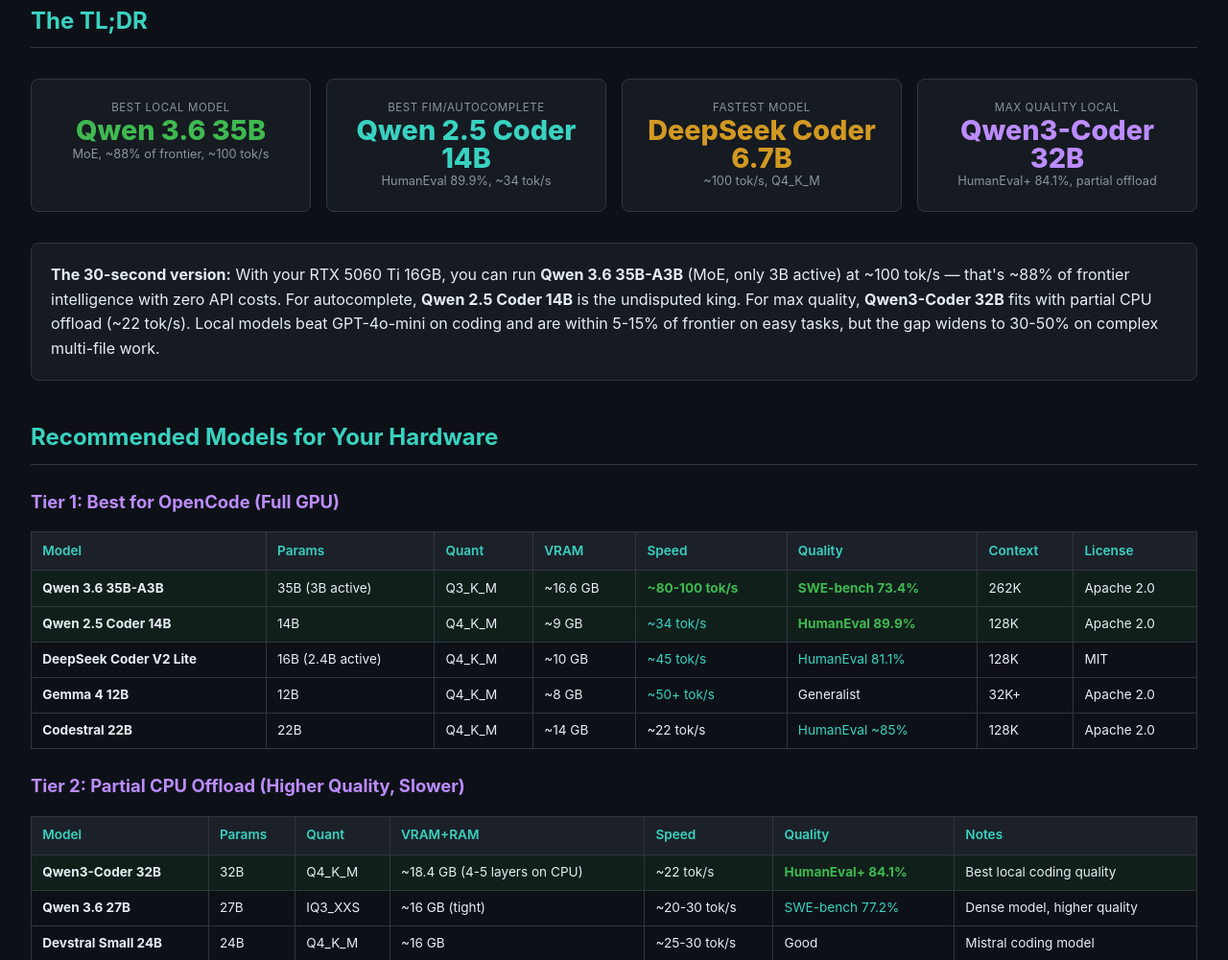
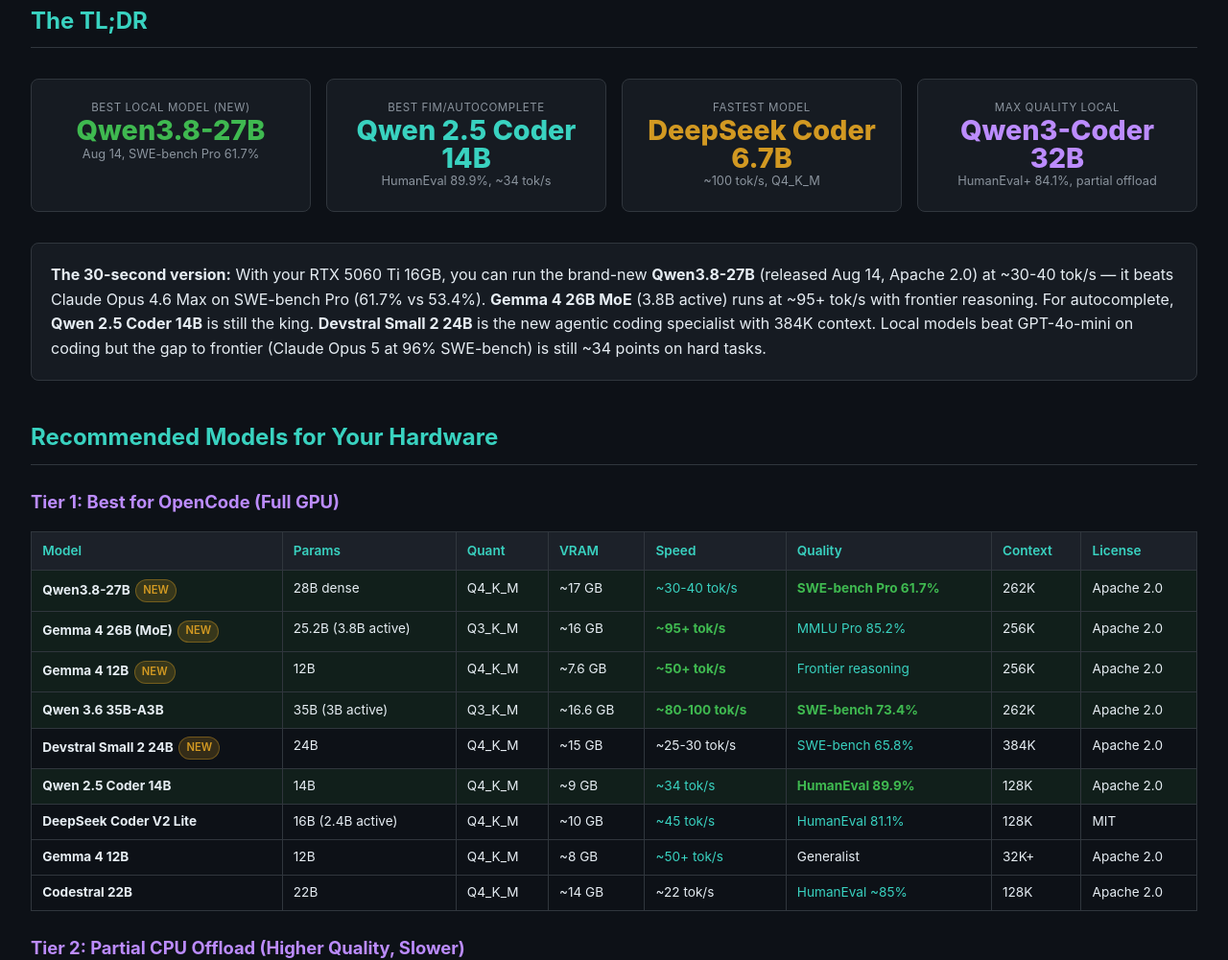
Before and after one commit to alikhan37544/AI-Tools-Benchmark-for-Opencode, a plain HTML site: page local-llm-for-opencode.html in a window 1280 px wide. Shown: the part 338-1339 px from the top of the page at 96% size. Drawn offline with Linux system fonts and the light colour scheme.

Commit message:
Update with latest Aug 2026 releases: Qwen3.8-27B, Gemma 4, Devstral Small 2, GLM-5.3
- Added Qwen3.8-27B (Aug 14, Apache 2.0, SWE-bench Pro 61.7%, #1 HuggingFace)
- Added Gemma 4 family (E2B/E4B/12B/26B-MoE/31B, vision+audio+thinking)
- Added Devstral Small 2 24B (agentic coding, 384K ctx, SWE-bench 65.8%)
- Added Qwen3.8 Max to Go models (#8 LMSYS, #3 WebDev Arena)
- Added GLM-5.3 to Go models (Aug 14 release)
- Updated BenchLM leaderboard (Qwen3.8 Max #11, 66.7%)
- Updated LMSYS Arena (Qwen3.8 Max #8, 1491 Elo)
- Updated Artificial Analysis (Qwen3.8 Max #11, Intelligence 58)
- Added August 2026 release timeline (19 models)
- Updated local LLM recommendations with newest models

```diff
--- a/local-llm-for-opencode.html
+++ b/local-llm-for-opencode.html
@@ -105,9 +105,9 @@
 
 <div class="grid-4">
   <div class="card metric-card">
-    <div class="metric-label">Best Local Model</div>
-    <div class="metric-big" style="color:var(--green)">Qwen 3.6 35B</div>
-    <div class="muted">MoE, ~88% of frontier, ~100 tok/s</div>
+    <div class="metric-label">Best Local Model (NEW)</div>
+    <div class="metric-big" style="color:var(--green)">Qwen3.8-27B</div>
+    <div class="muted">Aug 14, SWE-bench Pro 61.7%</div>
   </div>
   <div class="card metric-card">
     <div class="metric-label">Best FIM/Autocomplete</div>
@@ -127,7 +127,7 @@
 </div>
 
 <div class="card">
-  <p><strong>The 30-second version:</strong> With your RTX 5060 Ti 16GB, you can run <strong>Qwen 3.6 35B-A3B</strong> (MoE, only 3B active) at ~100 tok/s — that's ~88% of frontier intelligence with zero API costs. For autocomplete, <strong>Qwen 2.5 Coder 14B</strong> is the undisputed king. For max quality, <strong>Qwen3-Coder 32B</strong> fits with partial CPU offload (~22 tok/s). Local models beat GPT-4o-mini on coding and are within 5-15% of frontier on easy tasks, but the gap widens to 30-50% on complex multi-file work.</p>
+  <p><strong>The 30-second version:</strong> With your RTX 5060 Ti 16GB, you can run the brand-new <strong>Qwen3.8-27B</strong> (released Aug 14, Apache 2.0) at ~30-40 tok/s — it beats Claude Opus 4.6 Max on SWE-bench Pro (61.7% vs 53.4%). <strong>Gemma 4 26B MoE</strong> (3.8B active) runs at ~95+ tok/s with frontier reasoning. For autocomplete, <strong>Qwen 2.5 Coder 14B</strong> is still the king. <strong>Devstral Small 2 24B</strong> is the new agentic coding specialist with 384K context. Local models beat GPT-4o-mini on coding but the gap to frontier (Claude Opus 5 at 96% SWE-bench) is still ~34 points on hard tasks.</p>
 </div>
 </section>
 
@@ -151,6 +151,36 @@
 </thead>
 <tbody>
 <tr class="highlight">
+  <td><strong>Qwen3.8-27B</strong> <span class="tag tag-gold">NEW</span></td>
+  <td>28B dense</td>
+  <td>Q4_K_M</td>
+  <td>~17 GB</td>
+  <td class="good">~30-40 tok/s</td>
+  <td class="best">SWE-bench Pro 61.7%</td>
+  <td>262K</td>
+  <td>Apache 2.0</td>
+</tr>
+<tr class="highlight">
+  <td><strong>Gemma 4 26B (MoE)</strong> <span class="tag tag-gold">NEW</span></td>
+  <td>25.2B (3.8B active)</td>
+  <td>Q3_K_M</td>
+  <td>~16 GB</td>
+  <td class="best">~95+ tok/s</td>
+  <td class="good">MMLU Pro 85.2%</td>
+  <td>256K</td>
+  <td>Apache 2.0</td>
+</tr>
+<tr class="highlight">
+  <td><strong>Gemma 4 12B</strong> <span class="tag tag-gold">NEW</span></td>
+  <td>12B</td>
+  <td>Q4_K_M</td>
+  <td>~7.6 GB</td>
+  <td class="best">~50+ tok/s</td>
+  <td class="good">Frontier reasoning</td>
+  <td>256K</td>
+  <td>Apache 2.0</td>
+</tr>
+<tr class="highlight">
   <td><strong>Qwen 3.6 35B-A3B</strong></td>
   <td>35B (3B active)</td>
   <td>Q3_K_M</td>
@@ -158,6 +188,16 @@
   <td class="best">~80-100 tok/s</td>
   <td class="best">SWE-bench 73.4%</td>
   <td>262K</td>
+  <td>Apache 2.0</td>
+</tr>
+<tr>
+  <td><strong>Devstral Small 2 24B</strong> <span class="tag tag-gold">NEW</span></td>
+  <td>24B</td>
+  <td>Q4_K_M</td>
+  <td>~15 GB</td>
+  <td>~25-30 tok/s</td>
+  <td class="good">SWE-bench 65.8%</td>
+  <td>384K</td>
   <td>Apache 2.0</td>
 </tr>
 <tr class="highlight">
```
Also changed, not shown: opencode-model-analysis.html (+32 -6 lines), 3 other files.
